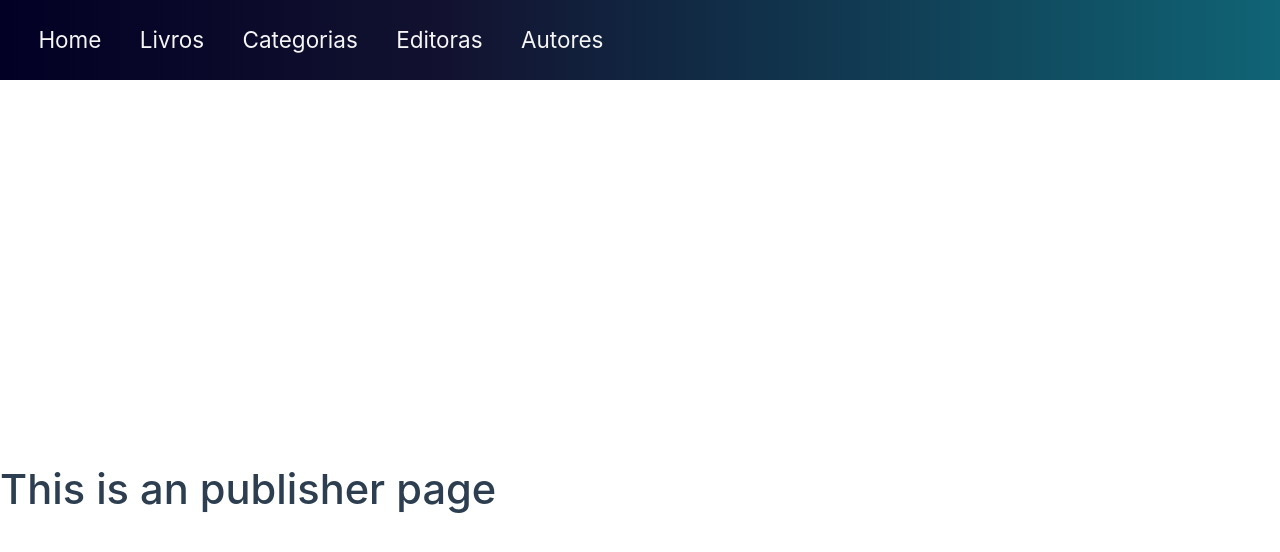
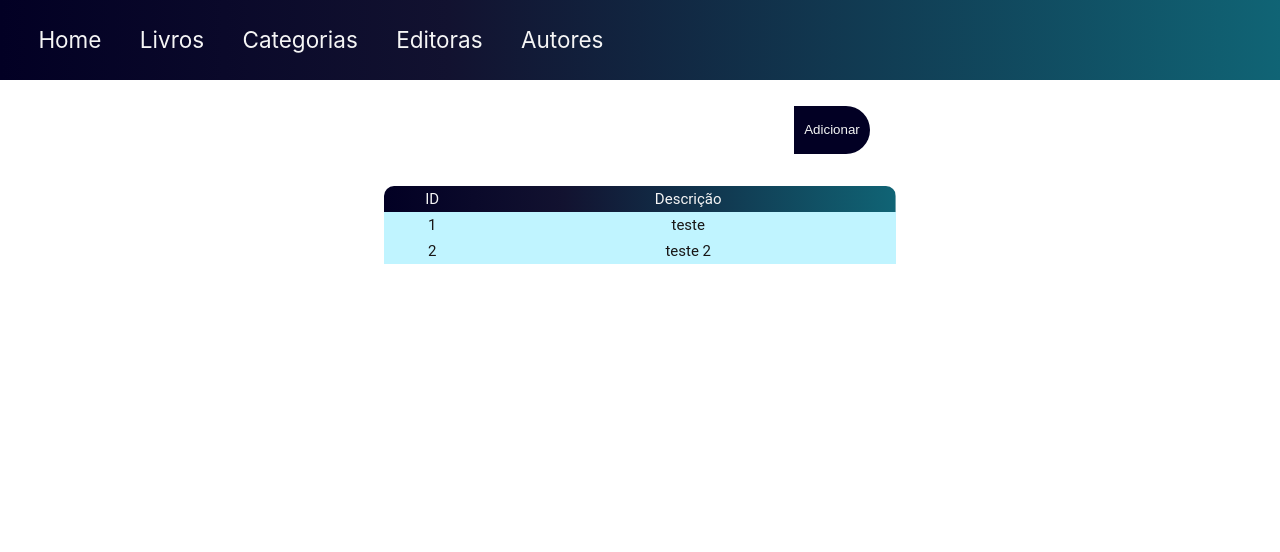
Before and after one commit to joaovtrsantos/vue-bookstore, a Vue app in the folder vue-bookstore-admin/: page /publisher in a window 1280 px wide. Shown: the top 552 px of the page. Built offline with nearby package versions, Linux system fonts and the light colour scheme.

Commit message:
Publisher start

```diff
--- a/vue-bookstore-admin/db/db.json
+++ b/vue-bookstore-admin/db/db.json
@@ -102,7 +102,7 @@
         }
     ],
     "users": {
-        "name": "João Gaymer",
+        "name": "Brenon Gaymer",
         "id": 1
     }
 }
--- a/vue-bookstore-admin/package.json
+++ b/vue-bookstore-admin/package.json
@@ -9,6 +9,7 @@
     "db:dev": "json-server-relationship --watch db/db.json --port 4000"
   },
   "dependencies": {
+    "axios": "^0.27.2",
     "json-server-relationship": "^0.14.5",
     "pinia": "^2.0.14",
     "vue": "^3.2.37",
--- a/vue-bookstore-admin/src/views/PublisherView.vue
+++ b/vue-bookstore-admin/src/views/PublisherView.vue
@@ -1,15 +1,82 @@
 <template>
-  <div class="publisher">
-    <h1>This is an publisher page</h1>
-  </div>
+  <main>
+    <form>
+      <input type="text">
+      <button>Adicionar</button>
+    </form>
+    <div class="div-table">
+      <table>
+        <thead>
+          <th class="border-rad-l">ID</th>
+          <th class="border-rad-r">Descrição</th>
+        </thead>
+        <tbody>
+          <tr>
+            <td>1</td>
+            <td>teste</td>
+          </tr>
+          <tr>
+            <td>2</td>
+            <td>teste 2</td>
+          </tr>
+        </tbody>
+      </table>
+    </div>
+  </main>
 </template>
 
 <style>
-@media (min-width: 1024px) {
-  .publisher {
-    min-height: 100vh;
+  main {
     display: flex;
-    align-items: center;
+    flex-flow: column;
   }
-}
+  form {
+    display: flex;
+    justify-content: center;
+    margin-top: 2%;
+    height: 10%;
+  }
+  form > input {
+    width: 30%;
+    height: 60%;
+    border: 0;
+    border-radius: 50px 0 0 50px;
+  }
+  form > button {
+    width: 6%;
+    height: 60%;
+    border: 0;
+    border-radius: 0 50px 50px 0;
+    background: rgb(2,0,36);
+    color: whitesmoke;
+  }
+  form > button:hover {
+    border-radius: 0 50px 50px 0;
+    background: rgba(16,100,117,1);
+    color: whitesmoke;
+  }
+  .div-table {
+    display: flex;
+    justify-content: center;
+  }
+  .div-table > table {
+    width: 40%;
+    text-align: center;
+    border-spacing: 0;
+  }
+  .div-table > table > thead {
+    background: rgb(2,0,36);
+  background: linear-gradient(90deg, rgba(2,0,36,1) 0%, rgba(18,18,48,1) 35%, rgba(16,100,117,1) 100%);
+    color: whitesmoke;
+  }
+  .border-rad-l {
+    border-radius: 10px 0 0 0 ;
+  }
+  .border-rad-r {
+    border-radius: 0 10px 0 0 ;
+  }
+  tbody {
+    background: rgb(192, 244, 255);
+    color: rgb(24, 22, 22);
+  }
 </style>
```
Also changed, not shown: vue-bookstore-admin/src/stores/publisher.js (added, +70 -0 lines), 1 other file (tests, documents, lock files or other folders).
